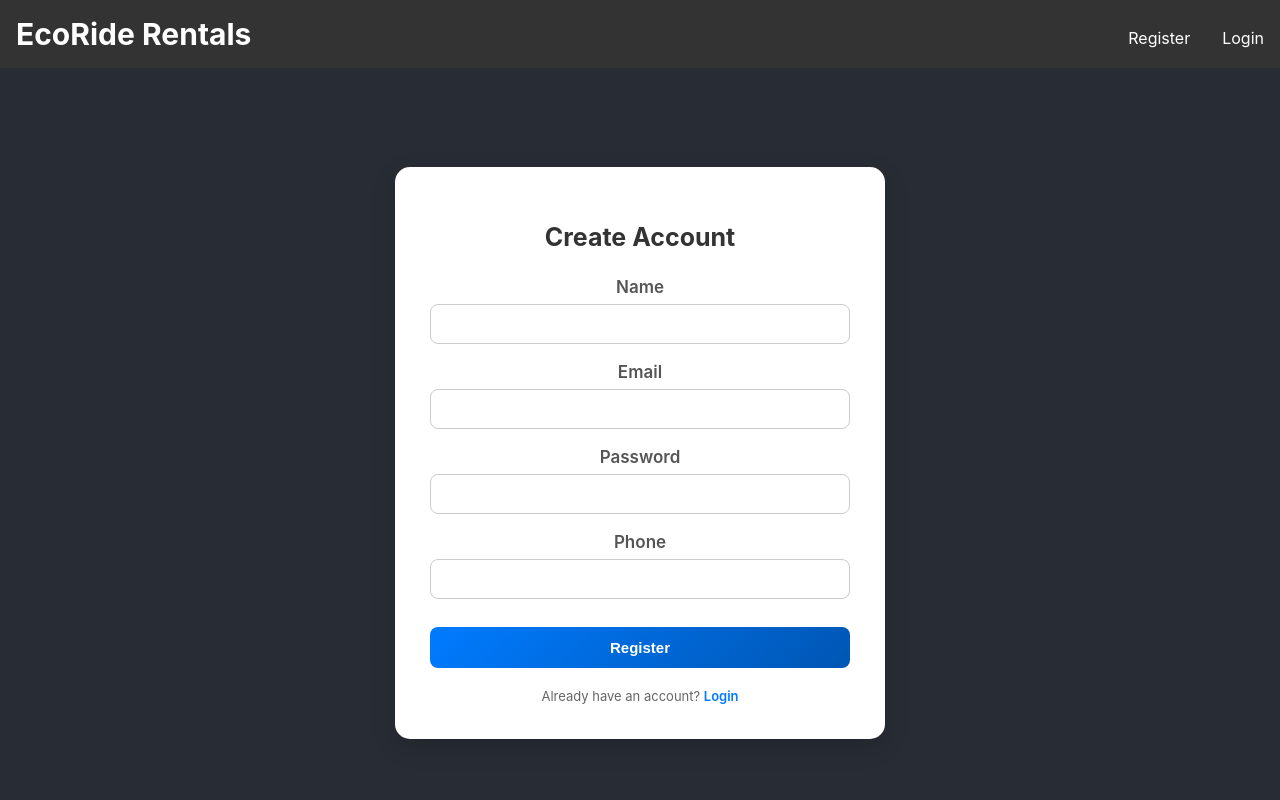
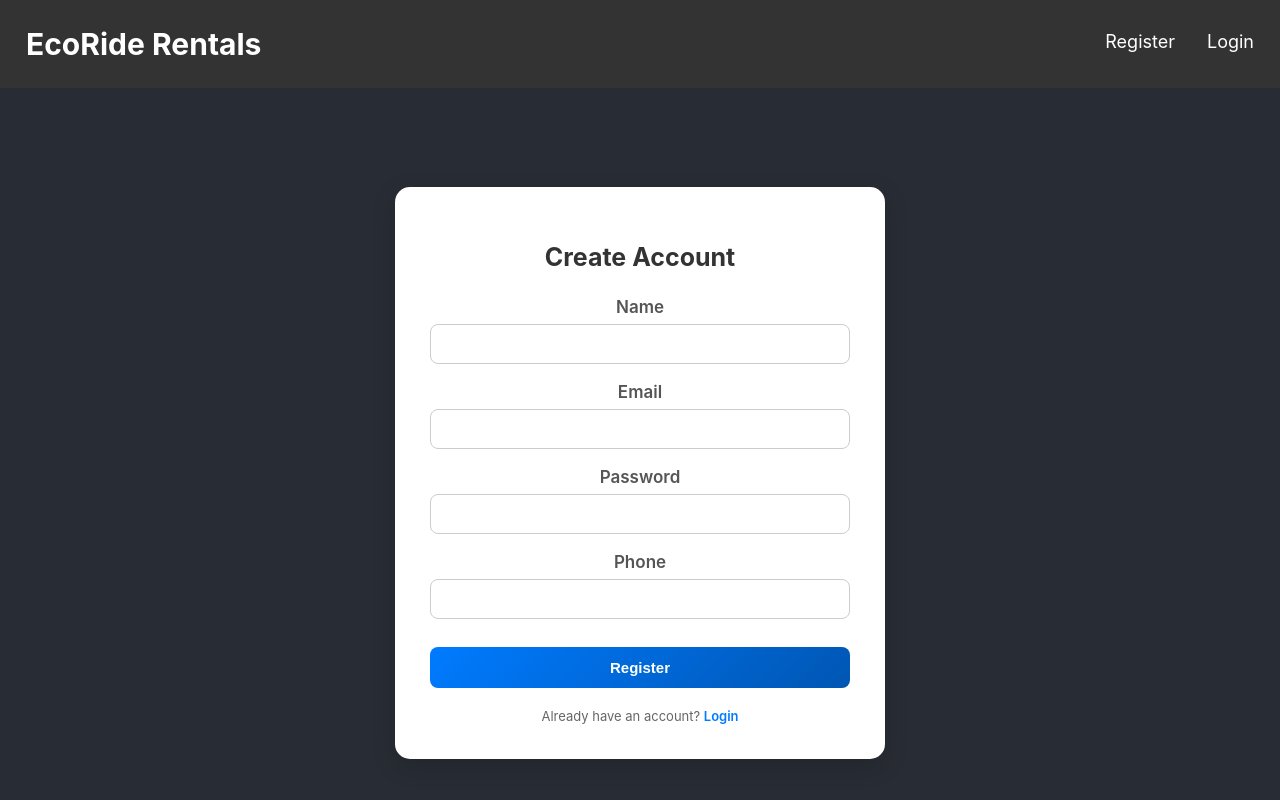
Before and after one commit to Kiksa05/E-Bike-Rental, a React (Create React App) app in the folder frontend/: page /register in a window 1280 px wide. Shown: the top 800 px of the page. Built offline with nearby package versions, Linux system fonts and the light colour scheme.

Commit message:
Navbar hamburger menu updated

```diff
--- a/frontend/src/components/Footer.css
+++ b/frontend/src/components/Footer.css
@@ -53,4 +53,5 @@
     padding: 5px;
     font-size: 14px;
     color: #94a3b8;
+
 }
--- a/frontend/src/components/Navbar.css
+++ b/frontend/src/components/Navbar.css
@@ -7,36 +7,90 @@
     background-color: #333;
     color: white;
     padding: 1rem;
+    position: relative;
 }
 
 .navbar h1 {
-    margin: 0;
+    margin: 10px;
     font-size: 30px;
 }
 
-.navbar ul {
+.nav-links {
     list-style: none;
     display: flex;
-    margin: 0;
+    margin: 10px;
     padding: 0;
-    gap: 1rem;
+    gap: 2rem;
+    font-size: 18px;
+
 }
 
-.navbar li {
-    margin-left: 1rem;
+.nav-links a {
+    color: white;
+    text-decoration: none;
+    position: relative;
+    padding-bottom: 5px;
+    display: inline-block;
+    outline: none;
 }
 
-.navbar a,
-.navbar button {
-    color: white;
-    text-decoration: none;
+
+.nav-links a::after {
+    content: "";
+    position: absolute;
+    left: 0;
+    bottom: 0;
+
+    width: 0;
+    height: 2px;
+    background-color: white;
+
+    transition: width 0.3s ease;
+}
+
+.nav-links a:hover::after {
+    width: 100%;
+}
+
+.hamburger {
+    display: none;
     background: none;
     border: none;
+    color: white;
+    font-size: 2rem;
     cursor: pointer;
-    font-size: 1rem;
 }
 
-.navbar button:hover,
-.navbar a:hover {
-    text-decoration: underline;
+@media (max-width: 768px) {
+    .hamburger {
+        display: block;
+    }
+
+    .nav-links {
+        position: absolute;
+        top: 100%;
+        right: 0;
+        left: 0;
+
+        width: 100%;
+        background-color: #333;
+
+        display: none;
+        flex-direction: column;
+
+        padding: 1rem;
+        margin: 0;
+
+        z-index: 1000;
+    }
+
+    .nav-links.open {
+        display: flex;
+    }
+
+    .nav-links li {
+        margin: 1rem 0;
+        text-align: center;
+    }
+
 }
--- a/frontend/src/components/Navbar.js
+++ b/frontend/src/components/Navbar.js
@@ -6,6 +6,7 @@ const Navbar = () => {
     const [isLoggedIn, setIsLoggedIn] = useState(false);
     const [isAdmin, setIsAdmin] = useState(false);
     const navigate = useNavigate();
+    const [isMenuOpen, setIsMenuOpen] = useState(false);
 
     useEffect(() => {
         const loggedIn = sessionStorage.getItem('userId') && sessionStorage.getItem('userRole');
@@ -20,6 +21,8 @@ const Navbar = () => {
         sessionStorage.removeItem('userRole');
         setIsLoggedIn(false);
         setIsAdmin(false);
+        setIsMenuOpen(false);
+
         navigate('/login');
         window.location.reload();
     };
@@ -27,24 +30,31 @@ const Navbar = () => {
     return (
         <nav className="navbar">
             <h1>EcoRide Rentals</h1>
-            <ul>
+            <button
+                className='hamburger'
+                onClick={() => setIsMenuOpen(!isMenuOpen)}>
+                ☰
+            </button>
+
+
+            <ul className={isMenuOpen ? "nav-links open" : "nav-links"}>
                 {!isLoggedIn ? (
                     <>
                         <li>
-                            <Link to="/register">Register</Link>
+                            <Link to="/register" onClick={() => setIsMenuOpen(false)}>Register</Link>
                         </li>
                         <li>
-                            <Link to="/login">Login</Link>
+                            <Link to="/login" onClick={() => setIsMenuOpen(false)}>Login</Link>
                         </li>
                     </>
                 ) : (
                     <>
                         <li>
-                            <Link to="/">Dashboard</Link>
+                            <Link to="/" onClick={() => setIsMenuOpen(false)}>Dashboard</Link>
                         </li>
                         {isAdmin && (
                             <li>
-                                <Link to="/admin">Admin Dashboard</Link>
+                                <Link to="/admin" onClick={() => setIsMenuOpen(false)}>Admin Dashboard</Link>
                             </li>
                         )}
                         <li>
```
